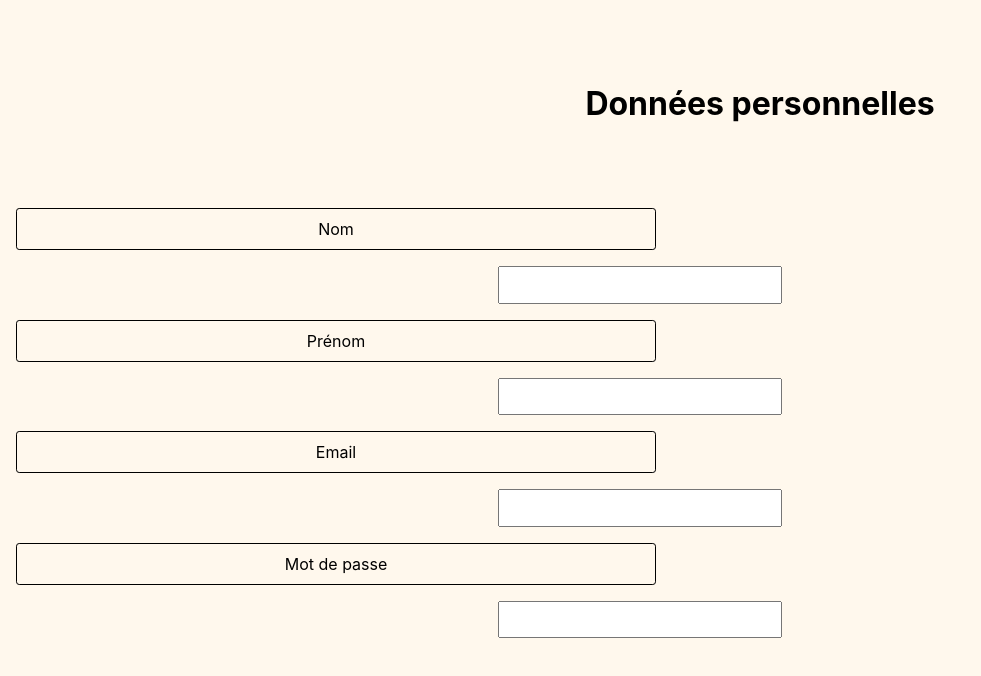
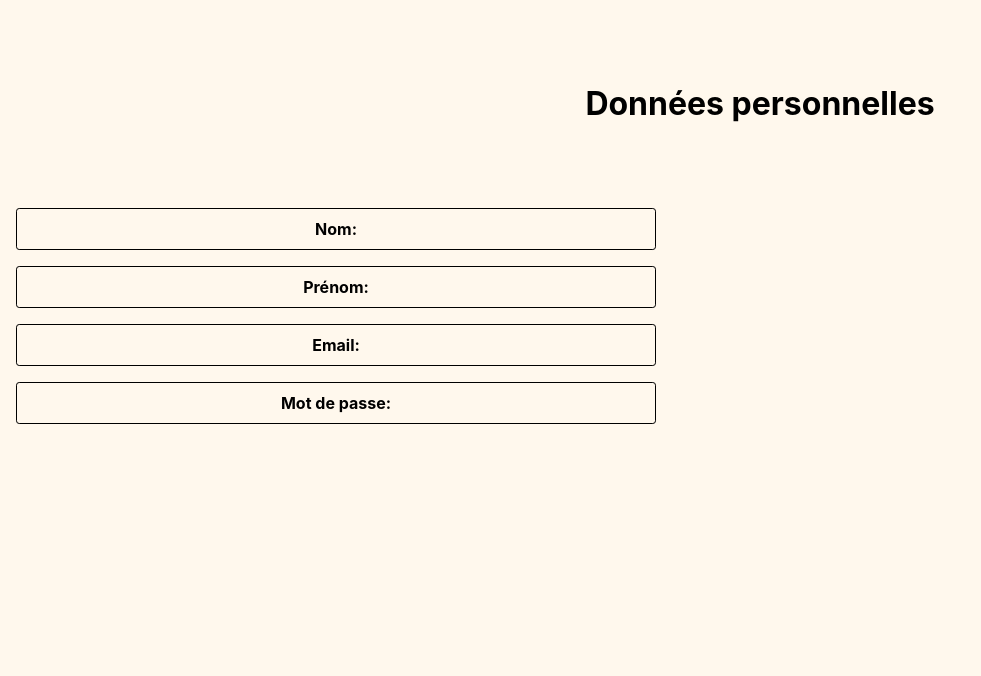
Before and after one commit to yanis-lannabi/cado-front, a React (Vite) app: page /mes-donnees-personnelles in a window 1280 px wide. Shown: the top 676 px of the page, without its empty margins (0-981 px from the left). Built offline with nearby package versions, Linux system fonts and the light colour scheme.

Commit message:
feat: :construction: AuthData, without inputs (MVP)

```diff
--- a/src/components/Pages/PersonalData/PersonalData.tsx
+++ b/src/components/Pages/PersonalData/PersonalData.tsx
@@ -26,50 +26,29 @@ function PersonalData() {
     });
   }, []);
 
-  const handleChange = (e: React.ChangeEvent<HTMLInputElement>) => {
-    const { name, value } = e.target;
-    setUserData((prevUserData) => ({
-      ...prevUserData,
-      [name]: value,
-    }));
-  };
-
   return (
     <div className="WebsiteName">
       <header className="Website__Title">
         <h1>Données personnelles</h1>
       </header>
       <div className="PersonalData">
-        <form>
-          <p>Nom</p>
-          <input
-            type="text"
-            name="nom"
-            value={userData.nom}
-            onChange={handleChange}
-          />
-          <p>Prénom</p>
-          <input
-            type="text"
-            name="prénom"
-            value={userData.prénom}
-            onChange={handleChange}
-          />
-          <p>Email</p>
-          <input
-            type="email"
-            name="email"
-            value={userData.email}
-            onChange={handleChange}
-          />
-          <p>Mot de passe</p>
-          <input
-            type="password"
-            name="password"
-            value={userData.password}
-            onChange={handleChange}
-          />
-        </form>
+        <div>
+          <p>
+            <strong>Nom:</strong> {userData.nom}
+          </p>
+          <p>
+            <strong>Prénom:</strong> {userData.prénom}
+          </p>
+          <p>
+            <strong>Email:</strong> {userData.email}
+          </p>
+          <p>
+            <strong>Mot de passe:</strong> {userData.password}
+          </p>
+        </div>
+        {/* <button onClick={handleSave}>Enregistrer</button>
+        Ce bouton sera utilisé si on met en place les modifications
+        de données personnelles */}
       </div>
     </div>
   );
```
